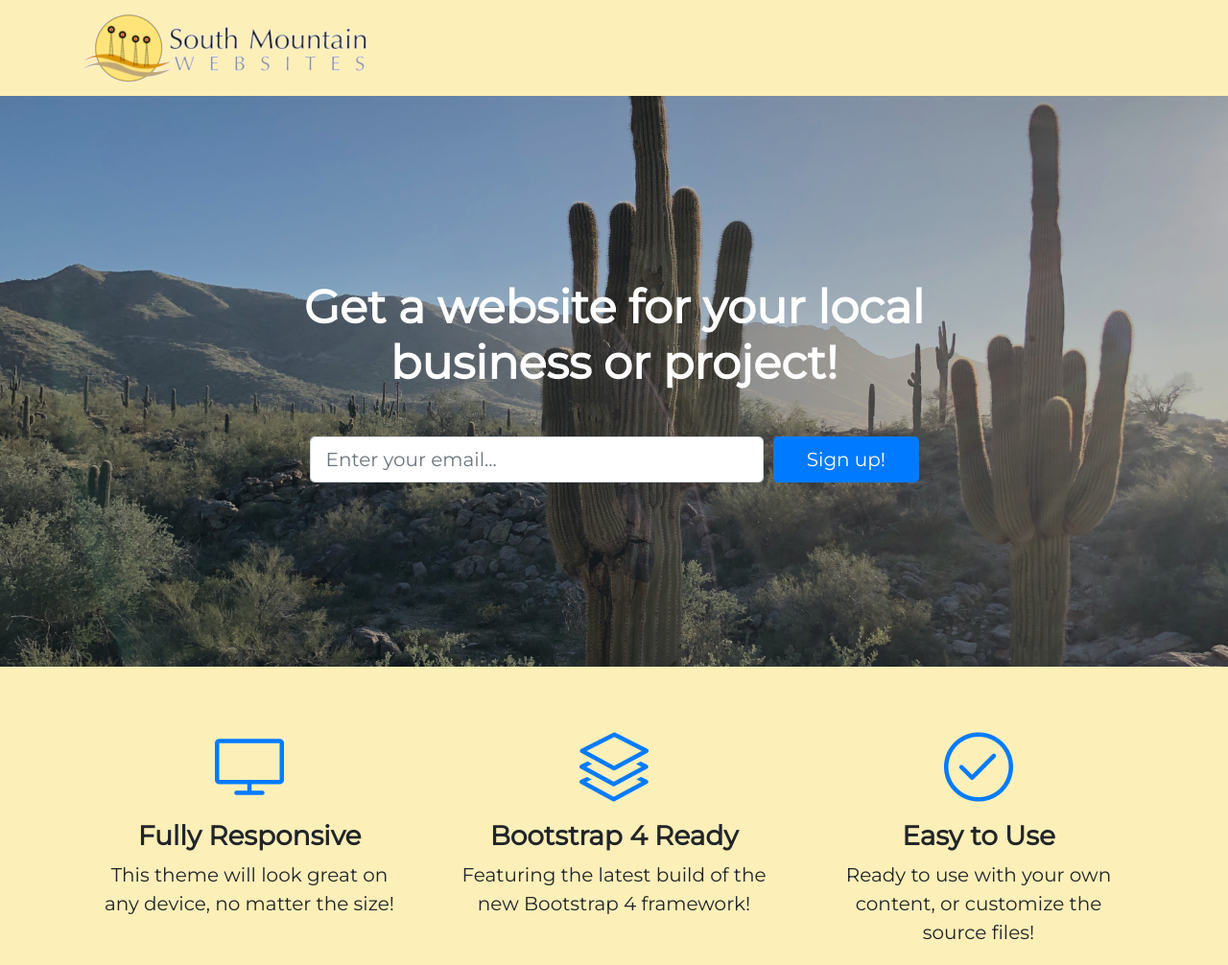
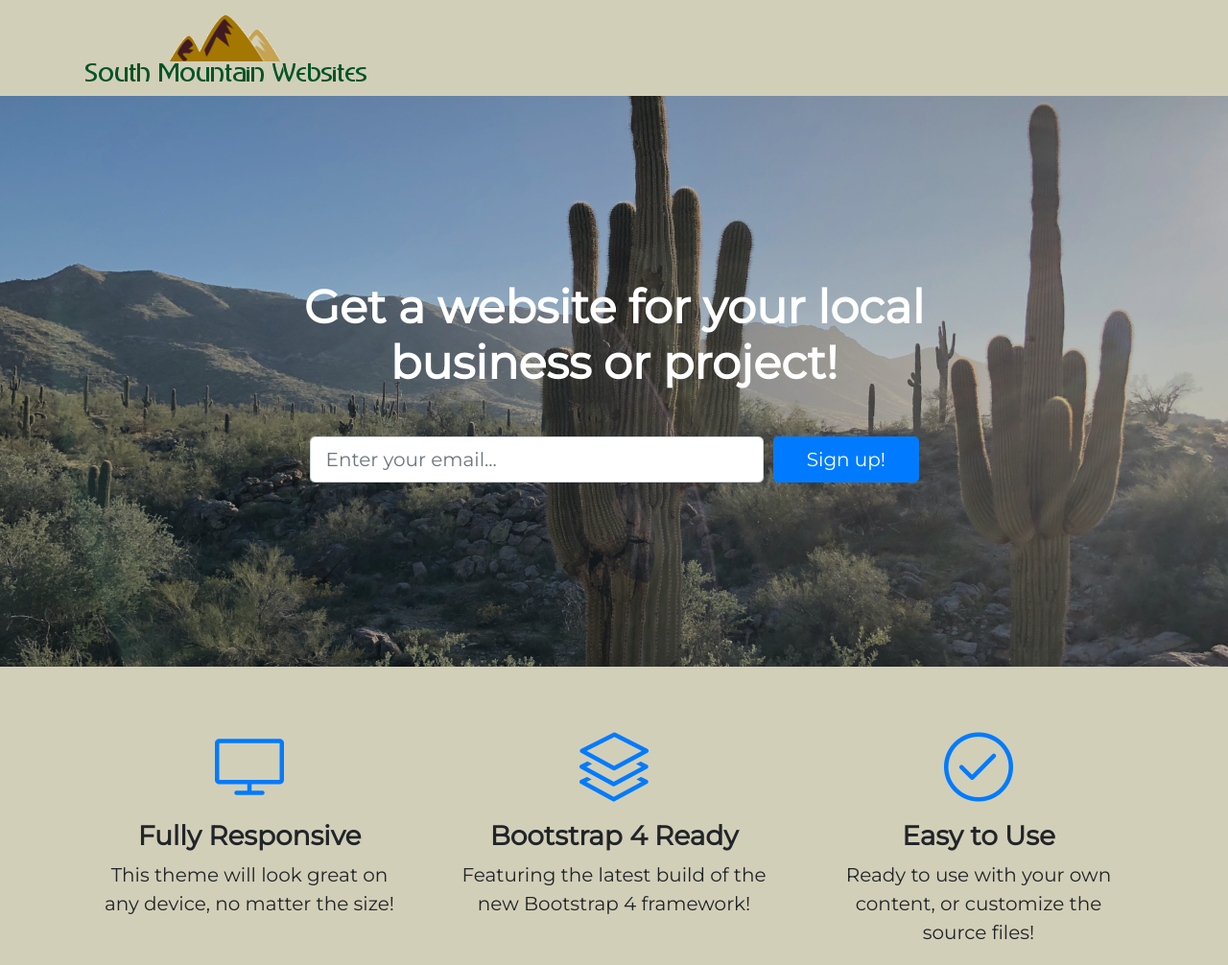
Before and after one commit to XopherDev/lp_smw_home, a website: page index.html in a window 1280 px wide. Shown: the top 1006 px of the page at 96% size. Drawn offline with Linux system fonts and the light colour scheme.

Commit message:
Edited with new images

```diff
--- a/index.html
+++ b/index.html
@@ -28,7 +28,7 @@
   <!-- Navigation -->
   <nav class="navbar navbar-light headerx1 static-top">
     <div class="container">
-      <a class="navbar-brand" href="#"><img src="img\logo01.png" alt="South Mountain Websites" /></a>
+      <a class="navbar-brand" href="#"><img src="img\logo02.png" alt="South Mountain Websites" /></a>
     </div>
   </nav>
 
--- a/scss/_header.scss
+++ b/scss/_header.scss
@@ -1,3 +1,3 @@
 .headerx1 {
-    background-color:#fdefb8;
+    background-color:#d2cfb8;
   }
```
Also changed, not shown: css/landing-page.css, css/landing-page.min.css, img/logo02.png (added).
